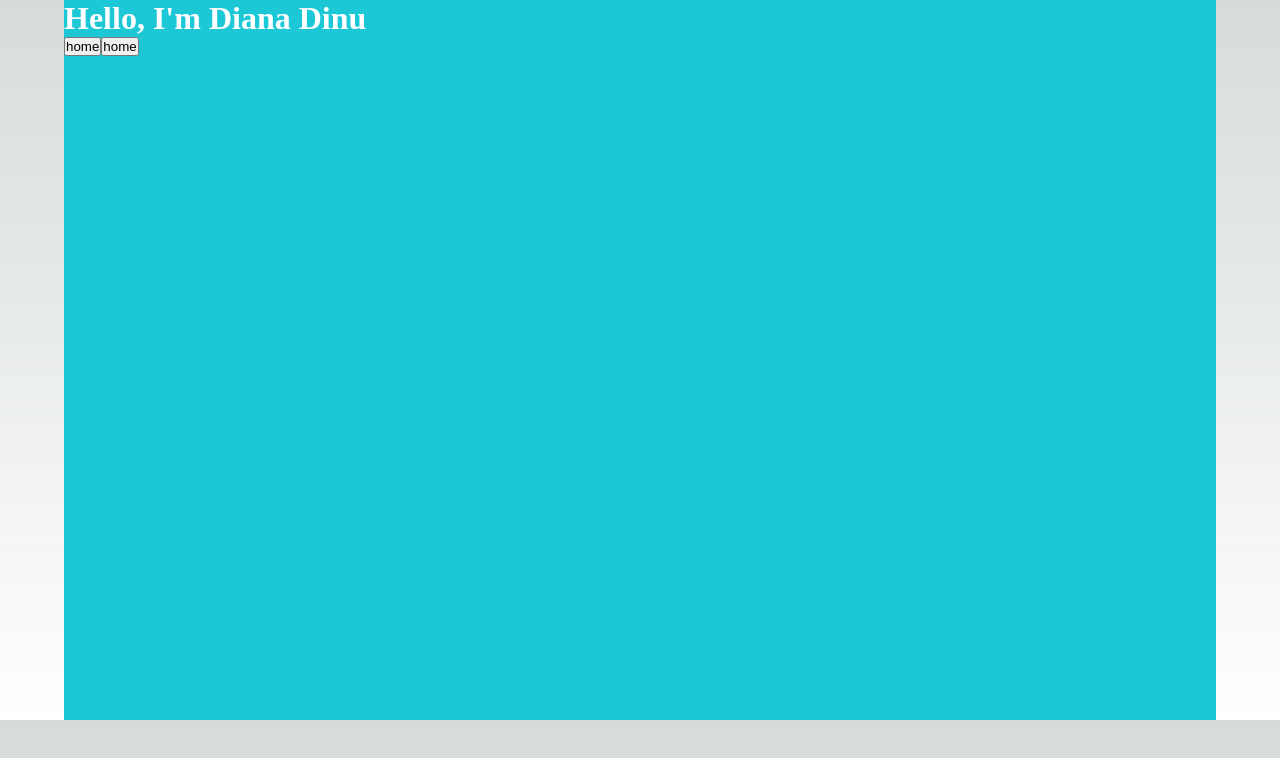
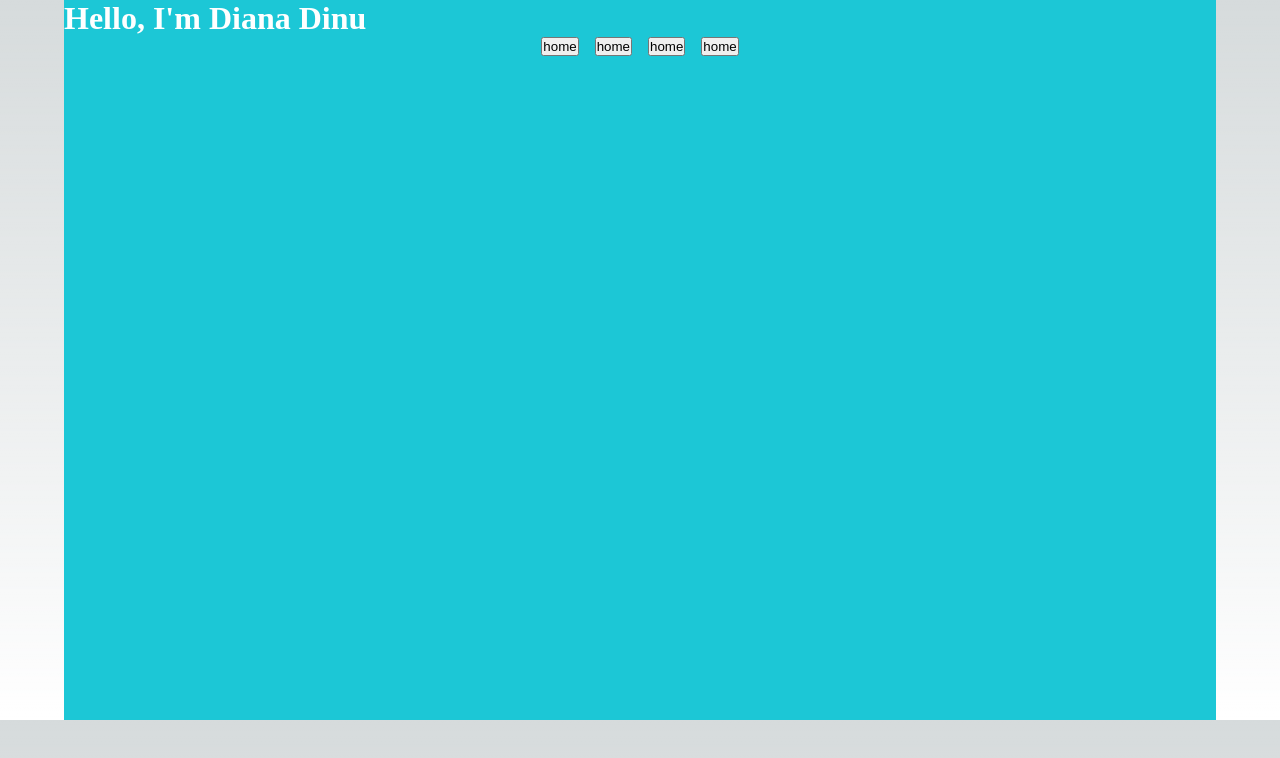
Before and after one commit to Diana-Elen/portofolio, a Next.js app in the folder my-portofolio/: page / in a window 1280 px wide. Shown: the top 758 px of the page. Built offline with nearby package versions, Linux system fonts and the light colour scheme.

Commit message:
add navbar

```diff
--- a/my-portofolio/components/Button.js
+++ b/my-portofolio/components/Button.js
@@ -1,6 +1,6 @@
 export default function Button() {
     return <>
-    <button>
+    <button type="button">
         home
     </button>
     </>
--- a/my-portofolio/components/Navbar.js
+++ b/my-portofolio/components/Navbar.js
@@ -1,9 +1,13 @@
 import Button from "./Button";
+import styles from "../style/Navbar.module.css"
 
 export default function Navbar() {
     return <>
+    <div className={styles.navbar_buttons}>
     <Button />
     <Button />
-
-    </>
+    <Button />
+    <Button />
+    </div>
+   </>
 }
--- /dev/null
+++ b/my-portofolio/style/Navbar.module.css
@@ -0,0 +1,7 @@
+.navbar_buttons {
+    display: flex;
+    flex-direction: row;
+    justify-content: center;
+    align-items: center;
+    gap: 1rem;
+}
```
